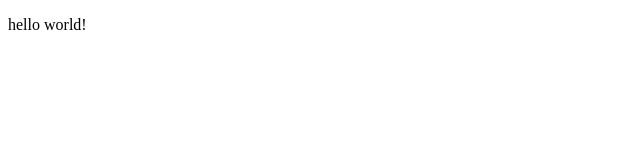
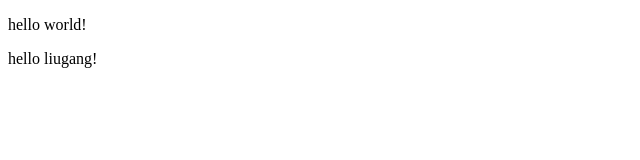
Before and after one commit to Git-liugang/cici, a plain HTML site: page 1.html in a window 1280 px wide. Shown: the full height of the page, 0-640 px from the left. Drawn offline with Linux system fonts and the light colour scheme.

Commit message:
添加 hello

```diff
--- a/1.html
+++ b/1.html
@@ -5,5 +5,6 @@
     </head>
     <body>
         <p>hello world!</p>
+        <p>hello liugang!</p>
     </body>
 </html>
```
